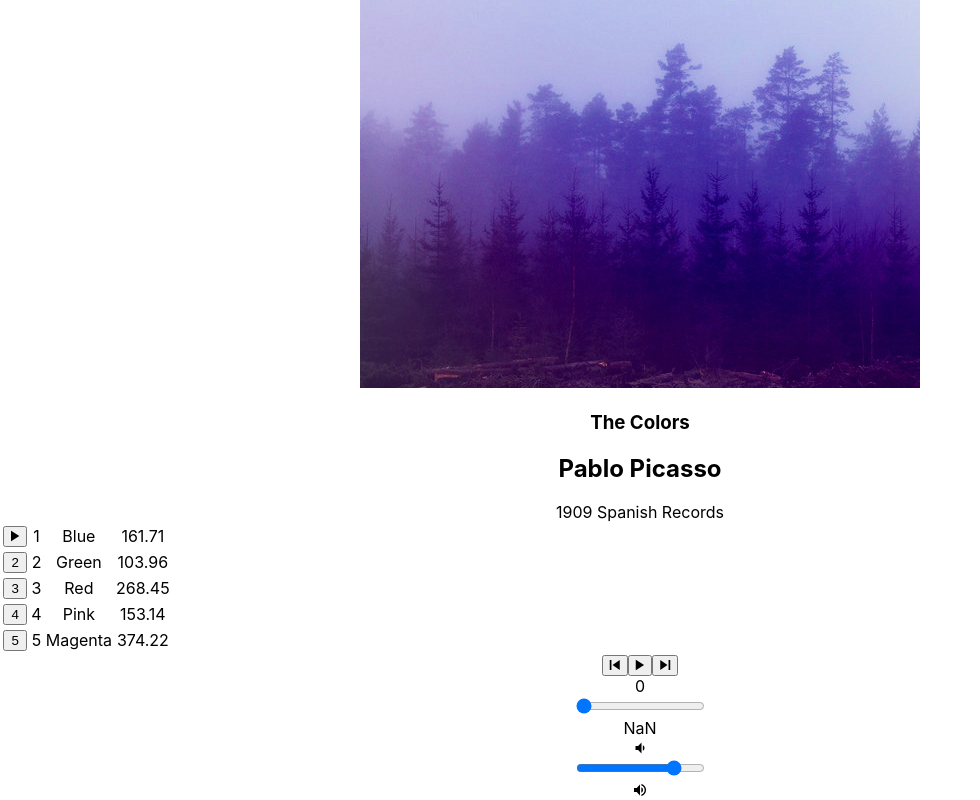
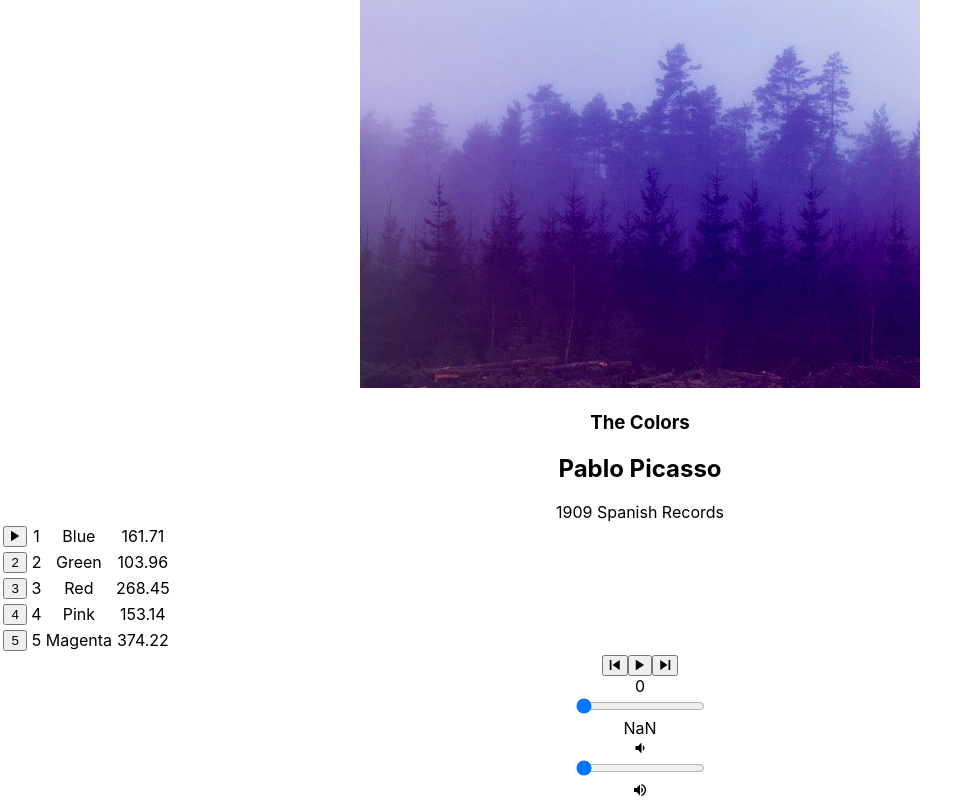
Before and after one commit to haparic/bloc-jams-react, a React (Create React App) app: page /album/the-colors in a window 1280 px wide. Shown: the part 274-1074 px from the top of the page, without its empty margins (0-980 px from the left). Built offline with nearby package versions, Linux system fonts and the light colour scheme.

Commit message:
Update PlayerBar.js

```diff
--- a/src/components/PlayerBar.js
+++ b/src/components/PlayerBar.js
@@ -33,7 +33,16 @@ class PlayerBar extends Component {
          </section>
          <section id="volume-control">
            <div className="icon ion-md-volume-low"></div>
-           <input type="range" className="seek-bar" value="80" onChange={this.handleChange} />
+           <div className="current-volume">{this.props.currentVolume}</div>
+           <input
+           type="range"
+           className="volume-bar"
+           value={(this.props.currentVolume || 0)}
+           max="1"
+           min="0"
+           step="0.01"
+           onChange={this.props.handleVolumeChange}
+           />
            <div className="icon ion-md-volume-high"></div>
          </section>
       </section>
```
